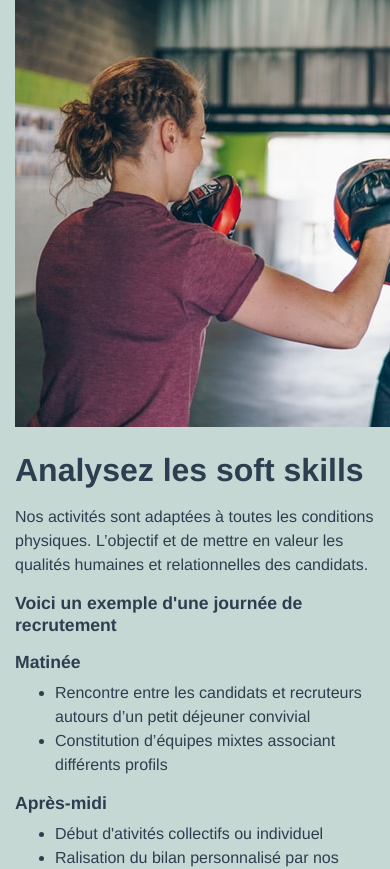
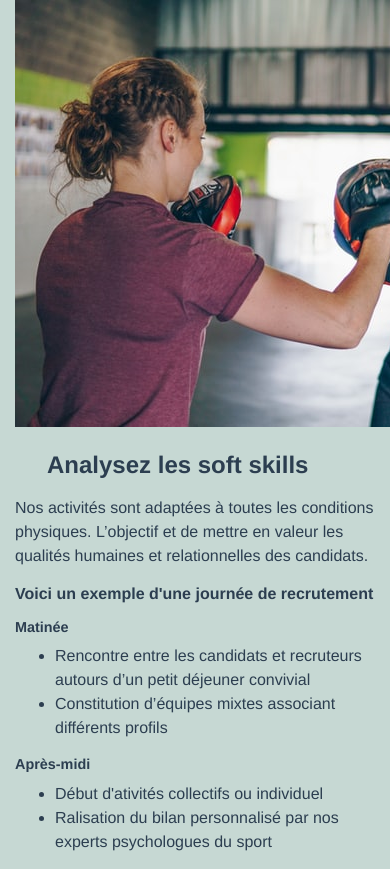
Before and after one commit to chmullerweb/beyond, a Vue app in the folder beyond_rh/: page /cardConcept in a window 390 px wide. Shown: the top 869 px of the page. Built offline with nearby package versions, Linux system fonts and the light colour scheme; what @braid/vue-formulate would draw is missing.

Commit message:
Responsive CardConcept

```diff
--- a/beyond_rh/src/components/CardConcept.vue
+++ b/beyond_rh/src/components/CardConcept.vue
@@ -10,12 +10,12 @@
             <p> Nos activités sont adaptées à toutes les conditions physiques.
               L’objectif et de mettre en valeur les qualités humaines et relationnelles des candidats. </p>
               <h3 class="title_activite mt-3 mb-3 font-weight-bold">Voici un exemple d'une journée de recrutement </h3>
-              <h4 class="title_activite font-weight-bold">Matinée</h4>
+              <h4 class="subtitle_activite font-weight-bold">Matinée</h4>
               <ul>
                 <li>Rencontre entre les candidats et recruteurs autours d’un petit déjeuner convivial </li>
                 <li>Constitution d’équipes mixtes associant différents profils</li>
               </ul>
-               <h4 class="title_activite font-weight-bold">Après-midi</h4>
+               <h4 class="subtitle_activite font-weight-bold">Après-midi</h4>
                <ul>
                  <li>Début d'ativités collectifs ou individuel</li>
                  <li>Ralisation du bilan personnalisé par nos experts psychologues du sport </li>
@@ -64,7 +64,32 @@ export default {
 }
 
 .title_activite{
-  font-size: 1.1em
+  font-size: 1.1em;
+}
+
+.subtitle_activite{
+    font-size: 1em;
+}
+
+@media screen and (max-width:768px){
+
+h2{
+  font-size: 1.5rem;
+  padding-left: 2rem;
+}
+
+.title_activite  {
+  font-size: 1rem;
+}
+
+.subtitle_activite{
+  font-size: 0.9rem;
+}
+
+.bouton_principal{
+  text-align: center;
+}
+
 }
 
 
```
